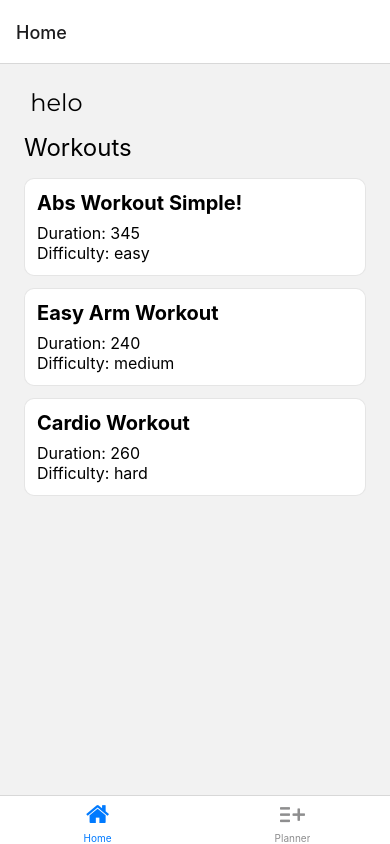
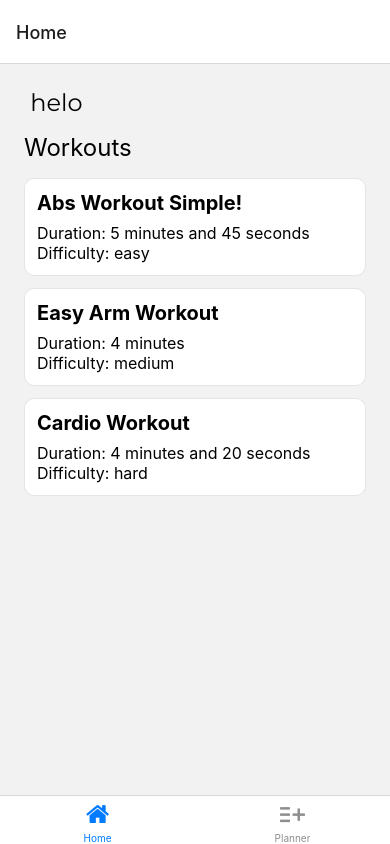
Before and after one commit to ikadgzl/react-native-workout-app, a React Native app: screen /Home in a window 390 px wide. Built offline with nearby package versions, Linux system fonts and the light colour scheme.

Commit message:
added util functions and implemented pressable workout item to the render flatlist

```diff
--- a/components/WorkoutItem.tsx
+++ b/components/WorkoutItem.tsx
@@ -1,11 +1,12 @@
 import { StyleSheet, Text, View } from 'react-native';
 import { Workout } from '../types/data';
+import { formatTime } from '../utils/time';
 
 export default function WorkoutItem({ item }: { item: Workout }) {
   return (
     <View style={styles.container}>
       <Text style={styles.name}>{item.name}</Text>
-      <Text style={styles.duration}>Duration: {item.duration}</Text>
+      <Text style={styles.duration}>Duration: {formatTime(item.duration)}</Text>
       <Text style={styles.difficulty}>Difficulty: {item.difficulty}</Text>
     </View>
   );
--- a/screens/HomeScreen.tsx
+++ b/screens/HomeScreen.tsx
@@ -1,16 +1,22 @@
 import { NativeStackHeaderProps } from '@react-navigation/native-stack';
-import { FlatList, StyleSheet, Text, View } from 'react-native';
+import { FlatList, FlatListProps, Pressable, StyleSheet, Text, View } from 'react-native';
 import data from '../data.json';
 import { Workout } from '../types/data';
 import WorkoutItem from '../components/WorkoutItem';
 import { MontserratText } from '../components/styled/MontserratText';
 
 export default function HomeScreen({ navigation }: NativeStackHeaderProps) {
+  const pressableWorkoutItem = ({ item }: { item: Workout }) => (
+    <Pressable onPress={() => console.log(item.name)}>
+      <WorkoutItem item={item} />
+    </Pressable>
+  );
+
   return (
     <View style={styles.container}>
       <MontserratText style={styles.header}> helo</MontserratText>
       <Text style={styles.header}>Workouts</Text>
-      <FlatList data={data as Workout[]} renderItem={WorkoutItem} keyExtractor={(item) => item.slug} />
+      <FlatList data={data as Workout[]} renderItem={pressableWorkoutItem} keyExtractor={(item) => item.slug} />
     </View>
   );
 }
--- /dev/null
+++ b/utils/time.ts
@@ -0,0 +1,15 @@
+export const secondsToMinutes = (seconds: number): number => {
+  return parseFloat((seconds / 60).toFixed(1));
+};
+
+export const formatTime = (time: number): string => {
+  const minutes = Math.floor(time / 60);
+  const seconds = time % 60;
+
+  let conjuction = '';
+  if (minutes && seconds) {
+    conjuction = 'and ';
+  }
+
+  return `${minutes ? `${minutes} minutes ` : ''}${conjuction}${seconds ? `${seconds} seconds` : ''}`;
+};
```
